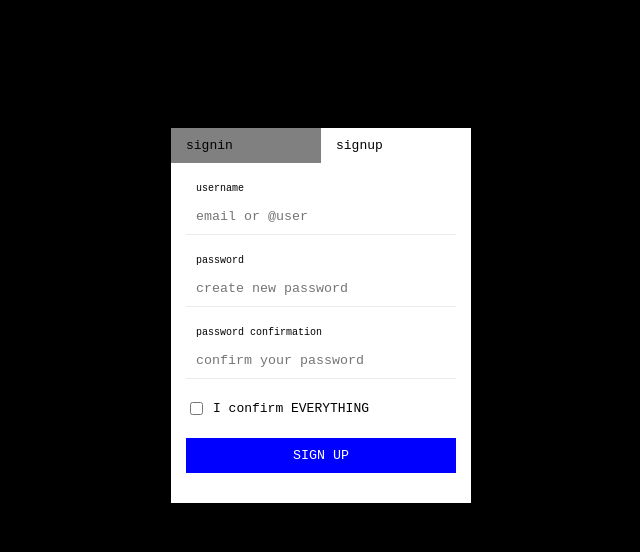
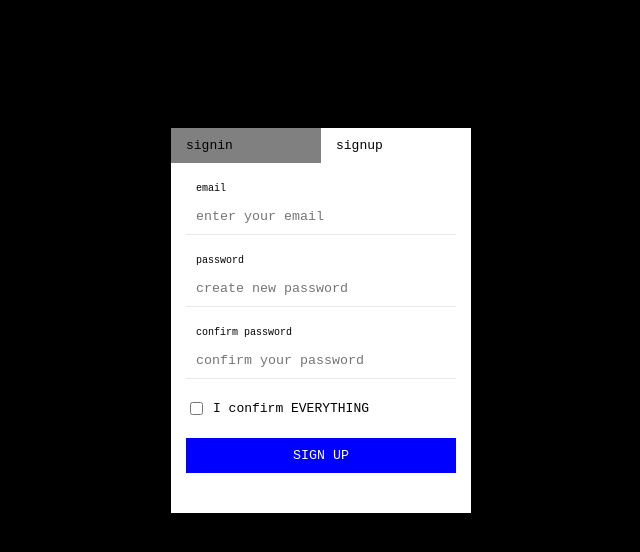
Before and after one commit to amirolyubov/em_auth_form, a React (Create React App) app: page /auth/signup in a window 1280 px wide. Shown: the top 552 px of the page, without its empty margins (319-959 px from the left). Built offline with nearby package versions, Linux system fonts and the light colour scheme.

Commit message:
validation for sign up form

```diff
--- a/src/components/basic/Checkbox.js
+++ b/src/components/basic/Checkbox.js
@@ -19,7 +19,12 @@ const Checkbox = (props) => (
     <>
         <label>
             <Div alignItems="center" display="flex" {...props}>
-                <BaseCheckbox />
+                <BaseCheckbox
+                    checked={props.checked}
+                    onChange={props.onChange}
+                    onBlur={props.onBlur}
+                    name={props.name}
+                />
                 <Text>{props.label}</Text>
             </Div>
         </label>
--- a/src/pages/auth/SignUp.js
+++ b/src/pages/auth/SignUp.js
@@ -1,14 +1,49 @@
 import React from "react";
 import { Text, Input, Button, Checkbox } from "../../components/basic";
+import { Formik } from "formik";
+import { validateSignUp } from "../../utils/validation";
 
 function SignUp() {
     return (
-        <>
+        <Formik
+            initialValues={{
+                email: "",
+                password: "",
+                passwordConfirm: "",
+                isAgree: false,
+            }}
+            validate={(values) => {
+                const errors = validateSignUp(values);
+
+                return errors;
+            }}
+            onSubmit={(values, { setSubmitting }) => {
+                setTimeout(() => {
+                    alert(JSON.stringify(values, null, 2));
+                    setSubmitting(false);
+                }, 400);
+            }}
+        >
+            {({
+                values,
+                errors,
+                touched,
+                handleChange,
+                handleSubmit,
+                handleBlur,
+                isSubmitting,
+                isValid,
+            }) => (
+                <form onSubmit={handleSubmit}>
                     <Input
                         width="100%"
-                label="username"
-                placeholder="email or @user"
+                        label="email"
+                        placeholder="enter your email"
                         name="email"
+                        value={values.email}
+                        onChange={handleChange}
+                        onBlur={handleBlur}
+                        error={touched.email && errors.email}
                     />
                     <Input
                         placeholder="create new password"
@@ -16,18 +51,44 @@ function SignUp() {
                         name="password"
                         type="password"
                         mt="20px"
+                        value={values.password}
+                        onChange={handleChange}
+                        onBlur={handleBlur}
+                        error={touched.password && errors.password}
                     />
                     <Input
                         placeholder="confirm your password"
-                label="password confirmation"
+                        label="confirm password"
+                        name="passwordConfirm"
                         type="password"
                         mt="20px"
+                        value={values.passwordConfirm}
+                        onChange={handleChange}
+                        onBlur={handleBlur}
+                        error={
+                            touched.passwordConfirm && errors.passwordConfirm
+                        }
                     />
-            <Checkbox mt="20px" label="I confirm EVERYTHING" />
-            <Button mt="20px">
+                    <Checkbox
+                        mt="20px"
+                        label="I confirm EVERYTHING"
+                        name="isAgree"
+                        checked={values.isAgree}
+                        onChange={handleChange}
+                        onBlur={handleBlur}
+                        error={touched.isAgree && errors.isAgree}
+                    />
+                    <Button
+                        type="submit"
+                        mt="20px"
+                        mb="10px"
+                        disabled={!isValid}
+                    >
                         <Text>sign up</Text>
                     </Button>
-        </>
+                </form>
+            )}
+        </Formik>
     );
 }
 
--- a/src/utils/validation.js
+++ b/src/utils/validation.js
@@ -13,6 +13,7 @@ function validateSignIn(values) {
     } else if (!emailRegex.test(values.email)) {
         errors.email = "email is not valid";
     }
+
     if (!values.password) {
         errors.password = "password is required";
     } else if (values.password.length < 8) {
@@ -22,4 +23,32 @@ function validateSignIn(values) {
     return errors;
 }
 
-export { validateSignIn };
+function validateSignUp(values) {
+    const errors = {};
+
+    if (!values.email) {
+        errors.email = "email is required";
+    } else if (!emailRegex.test(values.email)) {
+        errors.email = "email is not valid";
+    }
+
+    if (!values.password) {
+        errors.password = "password is required";
+    } else if (values.password.length < 8) {
+        errors.password = "password should be at least 8 symbols";
+    }
+
+    if (!values.passwordConfirm) {
+        errors.passwordConfirm = "password confirmation should not be empty";
+    } else if (values.password !== values.passwordConfirm) {
+        errors.passwordConfirm = "passwords are not equal";
+    }
+
+    if (!values.isAgree) {
+        errors.isAgree = "";
+    }
+
+    return errors;
+}
+
+export { validateSignIn, validateSignUp };
```
Lines whose indentation alone changed are shown as unchanged.
